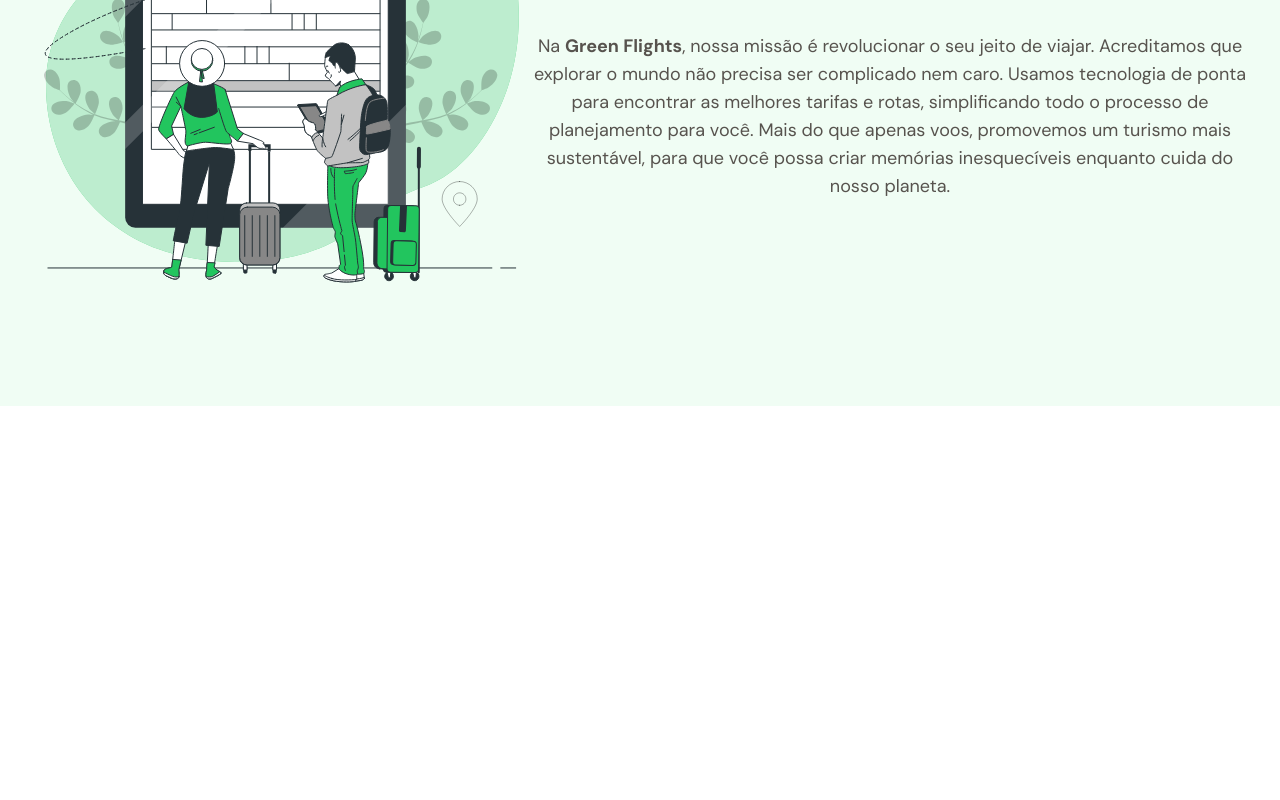
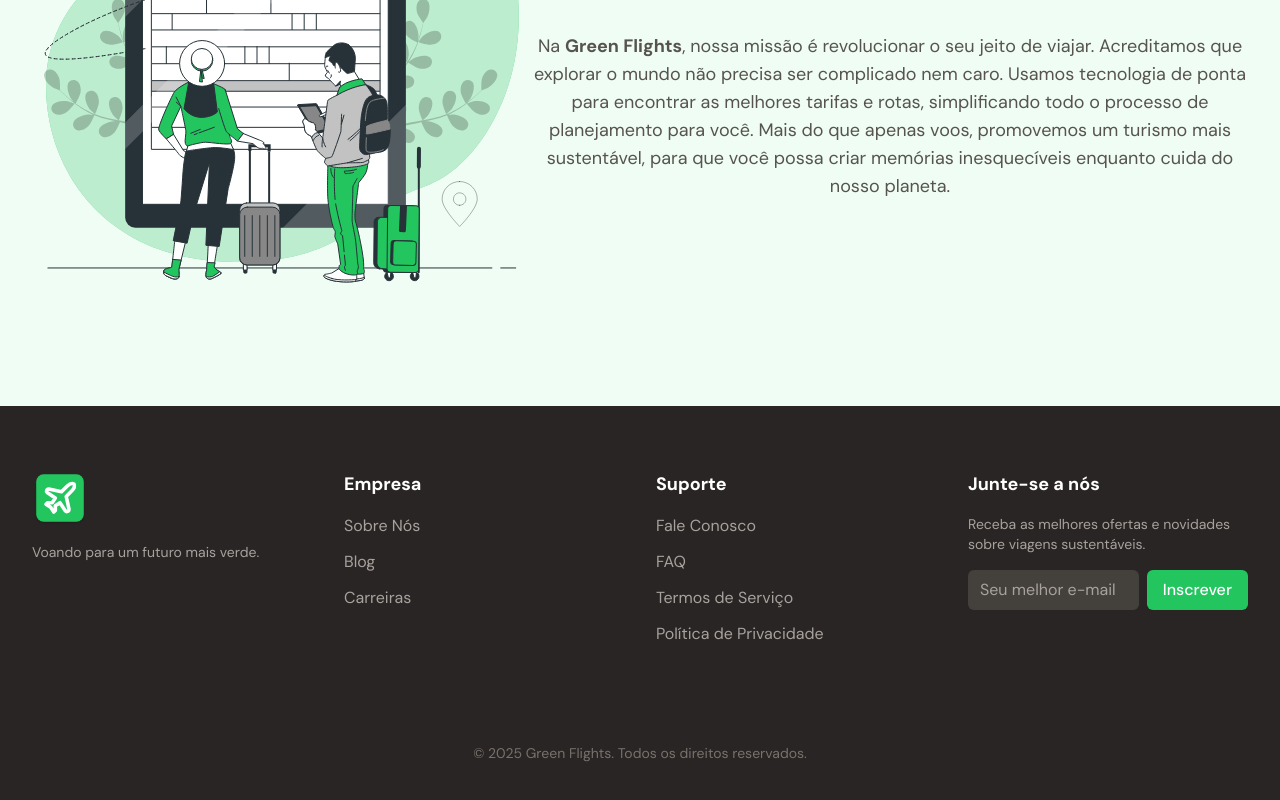
Before and after one commit to Gemellix2322/Green-Flights-Landing-Page, a Next.js app: page / in a window 1280 px wide. Shown: the part 1174-1974 px from the top of the page. Before the commit the page ends 1580 px from the top, so only its background shows below. Built offline with nearby package versions, Linux system fonts and the light colour scheme.

Commit message:
organizacao arquivos

```diff
--- a/src/app/page.tsx
+++ b/src/app/page.tsx
@@ -5,7 +5,9 @@ import Typewriter from '../components/animations/Typewriter'
 import airplaneSvg from '../assets/airplane.svg'
 import logoSvg from '../assets/logo.svg'
 import Link from "next/link";
-import aboutSvg from '../assets/aboutus.svg'
+
+import AboutUs from "@/components/sections/aboutUs";
+import Footer from "@/components/sections/footer";
 
 export default function Home() {
 
@@ -51,22 +53,11 @@ export default function Home() {
         </div>
         <Link href={"#green"} className="mx-auto w-fit border-collapse px-5 py-3 bg-green-500 font-medium text-white hover:bg-green-700 transition-colors rounded-full">Faça seu Cadastro</Link>
       </section>
-      <section id="sobre" className="w-full bg-green-50 py-24 px-8 flex items-center h-full">
-        <div>
-          <Image className="max-w-2xl" src={aboutSvg} alt="Pessoas planejando"/>
-        </div>
-        <div className="mx-auto flex max-w-screen-xl flex-col items-center gap-y-8">
-          <h2 className="text-4xl font-black text-stone-800">
-            Viajar pode ser fácil, acessível e <span className="text-green-500">consciente.</span>
-          </h2>
-          <p className="max-w-4xl text-center text-lg text-stone-600">
-            Na <span className="font-bold">Green Flights</span>, nossa missão é revolucionar o seu jeito de viajar. Acreditamos que explorar o mundo não precisa ser complicado nem caro. Usamos tecnologia de ponta para encontrar as melhores tarifas e rotas, simplificando todo o processo de planejamento para você. Mais do que apenas voos, promovemos um turismo mais sustentável, para que você possa criar memórias inesquecíveis enquanto cuida do nosso planeta.
-          </p>
-
-        </div>
+      <section id="sobre">
+        <AboutUs/>
       </section>
-      <section>
-
+      <section id='footer'>
+        <Footer/>
       </section>
     </main>
   );
--- /dev/null
+++ b/src/components/sections/aboutUs.tsx
@@ -0,0 +1,21 @@
+import Image from "next/image"
+import aboutSvg from '../../assets/aboutus.svg'
+
+export default function AboutUs() {
+    return (
+        <div className="w-full bg-green-50 py-24 px-8 flex items-center h-full">
+            <div>
+          <Image className="max-w-2xl" src={aboutSvg} alt="Pessoas planejando"/>
+        </div>
+        <div className="mx-auto flex max-w-screen-xl flex-col items-center gap-y-8">
+          <h2 className="text-4xl font-black text-stone-800">
+            Viajar pode ser fácil, acessível e <span className="text-green-500">consciente.</span>
+          </h2>
+          <p className="max-w-4xl text-center text-lg text-stone-600">
+            Na <span className="font-bold">Green Flights</span>, nossa missão é revolucionar o seu jeito de viajar. Acreditamos que explorar o mundo não precisa ser complicado nem caro. Usamos tecnologia de ponta para encontrar as melhores tarifas e rotas, simplificando todo o processo de planejamento para você. Mais do que apenas voos, promovemos um turismo mais sustentável, para que você possa criar memórias inesquecíveis enquanto cuida do nosso planeta.
+          </p>
+
+        </div>
+        </div>
+    )
+}
--- /dev/null
+++ b/src/components/sections/footer.jsx
@@ -0,0 +1,65 @@
+// src/components/Footer.tsx
+import Image from "next/image";
+import Link from "next/link";
+import logoSvg from '../../assets/logo.svg';
+
+export default function Footer() {
+  return (
+    <footer id="footer" className="w-full bg-stone-800 text-white py-16 px-8">
+      <div className="mx-auto flex w-full max-w-screen-2xl flex-col">
+        <div className="grid grid-cols-1 gap-12 md:grid-cols-4 md:gap-8">
+
+          <div className="md:col-span-1">
+            <Link href={"/"}>
+              <Image className="h-14 w-14" src={logoSvg} alt="Logo marca da Green Flights" />
+            </Link>
+            <p className="mt-4 text-stone-400 text-sm">
+              Voando para um futuro mais verde.
+            </p>
+          </div>
+
+          <div>
+            <h3 className="font-bold text-lg">Empresa</h3>
+            <ul className="mt-4 space-y-3">
+              <li><Link href="#sobre" className="text-stone-400 hover:text-green-500 transition-colors">Sobre Nós</Link></li>
+              <li><Link href="#blog" className="text-stone-400 hover:text-green-500 transition-colors">Blog</Link></li>
+              <li><Link href="#" className="text-stone-400 hover:text-green-500 transition-colors">Carreiras</Link></li>
+            </ul>
+          </div>
+
+          <div>
+            <h3 className="font-bold text-lg">Suporte</h3>
+            <ul className="mt-4 space-y-3">
+              <li><Link href="#" className="text-stone-400 hover:text-green-500 transition-colors">Fale Conosco</Link></li>
+              <li><Link href="#" className="text-stone-400 hover:text-green-500 transition-colors">FAQ</Link></li>
+              <li><Link href="#" className="text-stone-400 hover:text-green-500 transition-colors">Termos de Serviço</Link></li>
+              <li><Link href="#" className="text-stone-400 hover:text-green-500 transition-colors">Política de Privacidade</Link></li>
+            </ul>
+          </div>
+
+          <div>
+             <h3 className="font-bold text-lg">Junte-se a nós</h3>
+             <p className="mt-4 text-stone-400 text-sm">Receba as melhores ofertas e novidades sobre viagens sustentáveis.</p>
+             <div className="mt-4 flex gap-2">
+                <input
+                  type="email"
+                  placeholder="Seu melhor e-mail"
+                  className="w-full rounded-md border-0 bg-stone-700 px-3 py-2 text-white placeholder-stone-400 focus:ring-2 focus:ring-green-500"
+                />
+                <button className="rounded-md bg-green-500 px-4 py-2 font-medium text-white hover:bg-green-600 transition-colors">
+                  Inscrever
+                </button>
+             </div>
+          </div>
+
+        </div>
+
+        <div className="mt-16 pt-8 border-t border-stone-800 text-center">
+          <p className="text-sm text-stone-500">
+            © {new Date().getFullYear()} Green Flights. Todos os direitos reservados.
+          </p>
+        </div>
+      </div>
+    </footer>
+  );
+}
```
